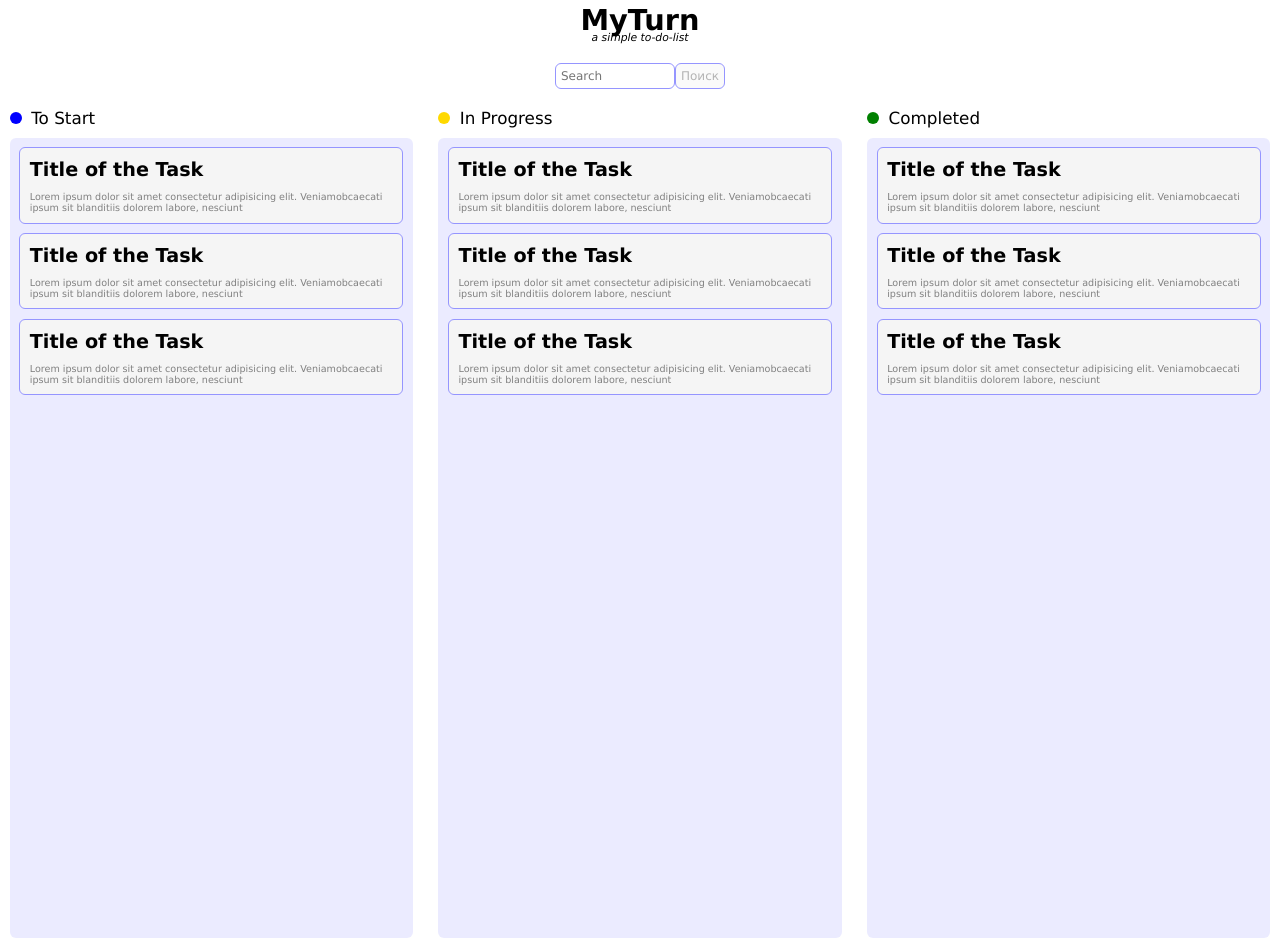
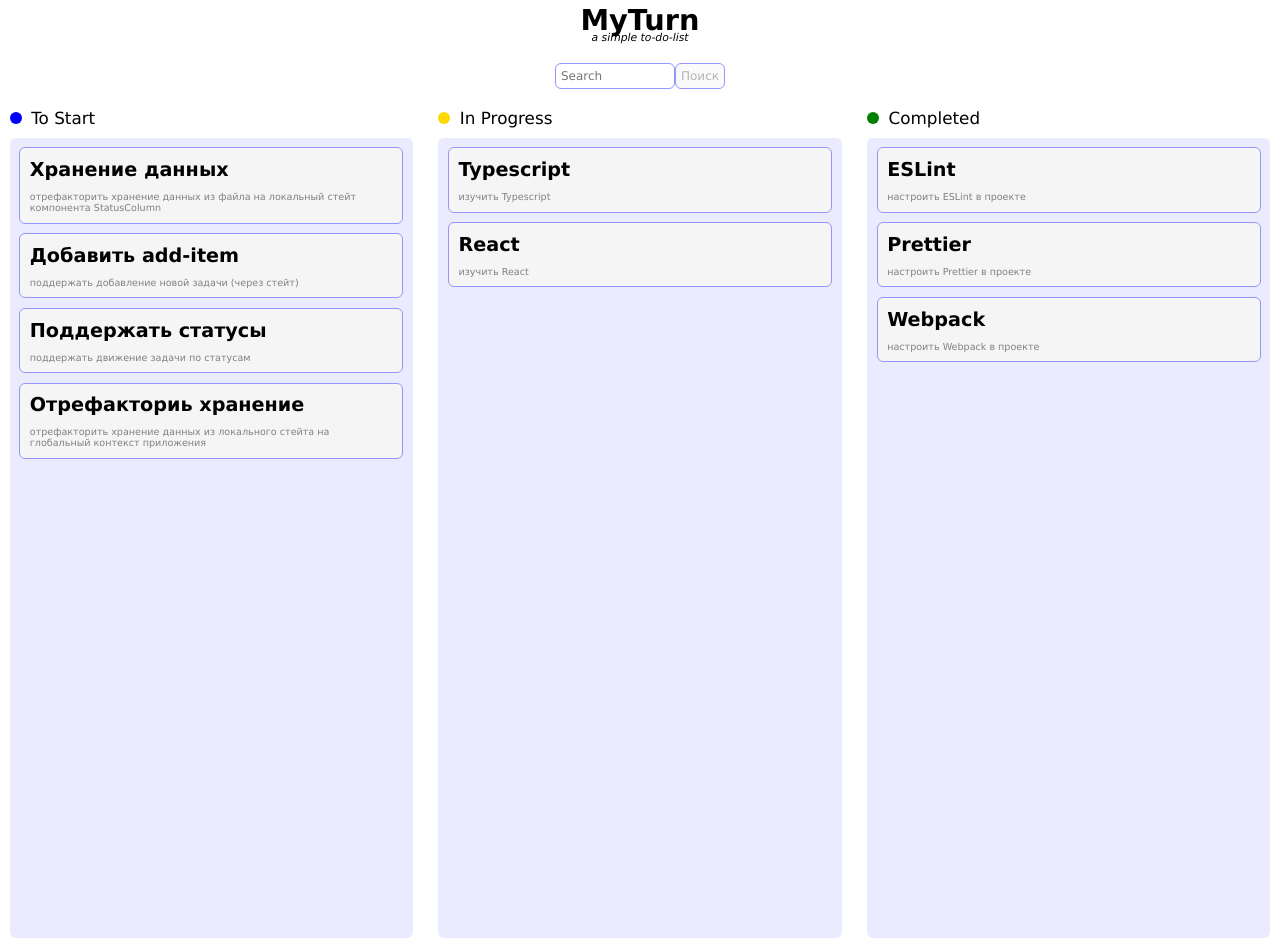
Before and after one commit to trshmdo/to-do-list, a React app: page / in a window 1280 px wide. Built offline with nearby package versions, Linux system fonts and the light colour scheme.

Commit message:
add data from test-data to components

```diff
--- a/src/components/status-column/index.tsx
+++ b/src/components/status-column/index.tsx
@@ -2,6 +2,7 @@ import React from "react"
 import {Item} from "components/item"
 import * as styles from "./styles.module.css"
 import {STATUS_INFO} from "lib/status"
+import {TEST_DATA} from "lib/test-data"
 
 interface StatusColumnProps {
   status: "to-start" | "in-progress" | "completed"
@@ -17,21 +18,16 @@ export const StatusColumn: React.FC<StatusColumnProps> = ({status}) => {
         <p>{name}</p>
       </div>
       <div className={styles.tasks}>
-        <Item
-          title="Title of the Task"
-          description="Lorem ipsum dolor sit amet consectetur adipisicing elit. Veniamobcaecati ipsum sit blanditiis dolorem labore, nesciunt"
-          status={status}
-        />
-        <Item
-          title="Title of the Task"
-          description="Lorem ipsum dolor sit amet consectetur adipisicing elit. Veniamobcaecati ipsum sit blanditiis dolorem labore, nesciunt"
-          status={status}
-        />
-        <Item
-          title="Title of the Task"
-          description="Lorem ipsum dolor sit amet consectetur adipisicing elit. Veniamobcaecati ipsum sit blanditiis dolorem labore, nesciunt"
-          status={status}
-        />
+        {TEST_DATA.filter((task) => task.status === status).map(
+          ({title, description, status}, index) => (
+            <Item
+              key={index}
+              title={title}
+              description={description}
+              status={status}
+            />
+          )
+        )}
       </div>
     </div>
   )
--- /dev/null
+++ b/src/lib/test-data.ts
@@ -0,0 +1,55 @@
+interface Task {
+  title: string
+  description: string
+  status: "to-start" | "in-progress" | "completed"
+}
+
+export const TEST_DATA: Task[] = [
+  {
+    title: "ESLint",
+    description: "настроить ESLint в проекте",
+    status: "completed"
+  },
+  {
+    title: "Prettier",
+    description: "настроить Prettier в проекте",
+    status: "completed"
+  },
+  {
+    title: "Webpack",
+    description: "настроить Webpack в проекте",
+    status: "completed"
+  },
+  {
+    title: "Typescript",
+    description: "изучить Typescript ",
+    status: "in-progress"
+  },
+  {
+    title: "React",
+    description: "изучить React",
+    status: "in-progress"
+  },
+  {
+    title: "Хранение данных",
+    description:
+      "отрефакторить хранение данных из файла на локальный стейт компонента StatusColumn",
+    status: "to-start"
+  },
+  {
+    title: "Добавить add-item",
+    description: "поддержать добавление новой задачи (через стейт)",
+    status: "to-start"
+  },
+  {
+    title: "Поддержать статусы",
+    description: "поддержать движение задачи по статусам",
+    status: "to-start"
+  },
+  {
+    title: "Отрефакториь хранение",
+    description:
+      "отрефакторить хранение данных из локального стейта на глобальный контекст приложения",
+    status: "to-start"
+  }
+]
```
Also changed, not shown: 1 other file (tests, documents, lock files or other folders).
